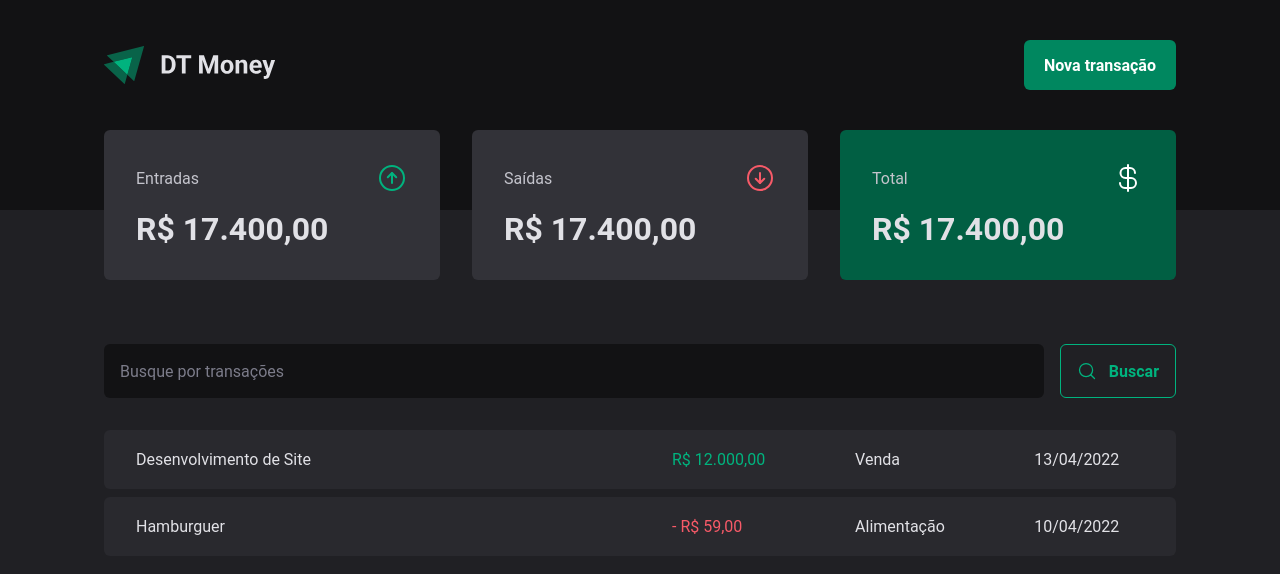
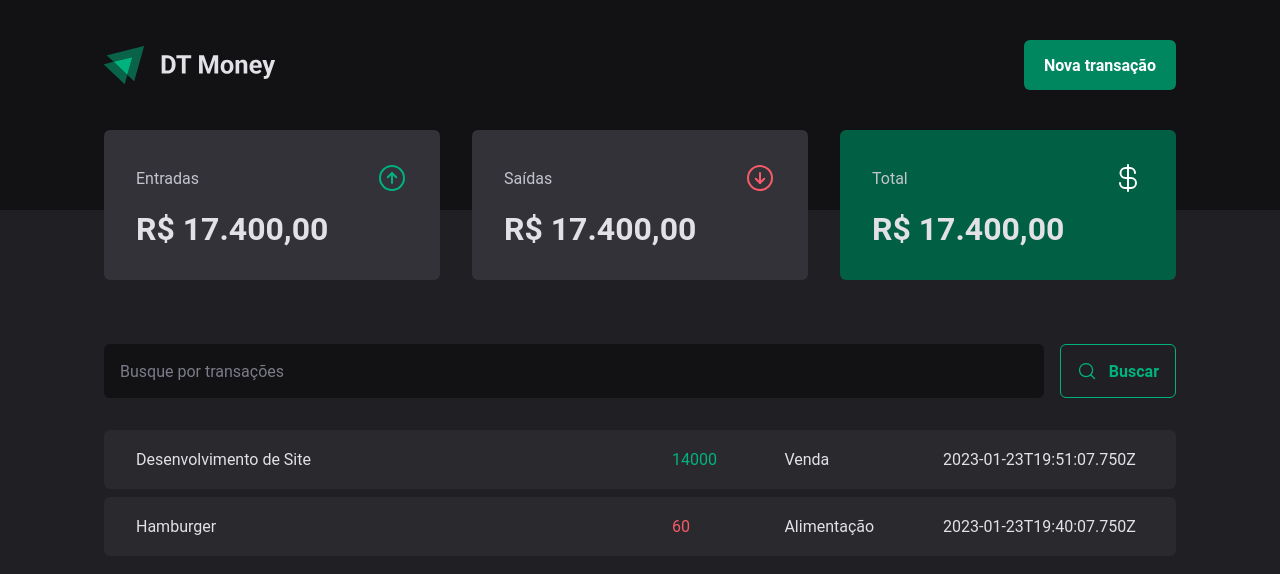
Before and after one commit to zacrodrigues/dt-money-ignite-reactjs-2022, a React app: page / in a window 1280 px wide. Shown: the top 574 px of the page. Built offline with nearby package versions, Linux system fonts and the light colour scheme; data requests are answered from the project's data file; the HTML template or start-up script is replaced by a standard one.

Commit message:
Realizando requisição HTTP

```diff
--- a/server.json
+++ b/server.json
@@ -13,7 +13,7 @@
       "description": "Hamburger",
       "type": "outcome",
       "category": "Alimentação",
-      "price": 50,
+      "price": 60,
       "createdAt": "2023-01-23T19:40:07.750Z"
     }
   ]
--- a/src/pages/Transactions/index.tsx
+++ b/src/pages/Transactions/index.tsx
@@ -1,9 +1,32 @@
+import { useEffect, useState } from "react";
 import { Header } from "../../components/Header";
 import { Summary } from "../../components/Summary";
 import { SearchForm } from "./components/SearchForm";
 import { PriceHighlight, TransactionsContainer, TransactionsTable } from "./styles";
 
+interface Transaction {
+  id: number
+  description: string
+  type: 'income' | 'outcome'
+  price: number
+  category: string
+  createdAt: string
+}
+
 export function Transations() {
+  const [transactions, setTransactions] = useState<Transaction[]>([])
+
+  async function loadTransactions() {
+    const response = await fetch('http://localhost:3000/transactions')
+    const data = await response.json()
+
+    setTransactions(data)
+  }
+
+  useEffect(() => {
+    loadTransactions()
+  }, [])
+
   return (
     <div>
       <Header />
@@ -14,26 +37,20 @@
 
         <TransactionsTable>
           <tbody>
-            <tr>
-              <td width='50%'>Desenvolvimento de Site</td>
-              <td>
-                <PriceHighlight variant='income'>
-                  R$ 12.000,00
-                </PriceHighlight>
-              </td>
-              <td>Venda</td>
-              <td>13/04/2022</td>
-            </tr>
-            <tr>
-              <td width='50%'>Hamburguer</td>
-              <td>
-                <PriceHighlight variant='outcome'>
-                  - R$ 59,00
-                </PriceHighlight>
-              </td>
-              <td>Alimentação</td>
-              <td>10/04/2022</td>
-            </tr>
+            {transactions.map(transaction => {
+              return (
+                <tr key={transaction.id}>
+                  <td width='50%'>{transaction.description}</td>
+                  <td>
+                    <PriceHighlight variant={transaction.type}>
+                      {transaction.price}
+                    </PriceHighlight>
+                  </td>
+                  <td>{transaction.category}</td>
+                  <td>{transaction.createdAt}</td>
+                </tr>
+              )
+            })}
           </tbody>
         </TransactionsTable>
       </TransactionsContainer>
```
